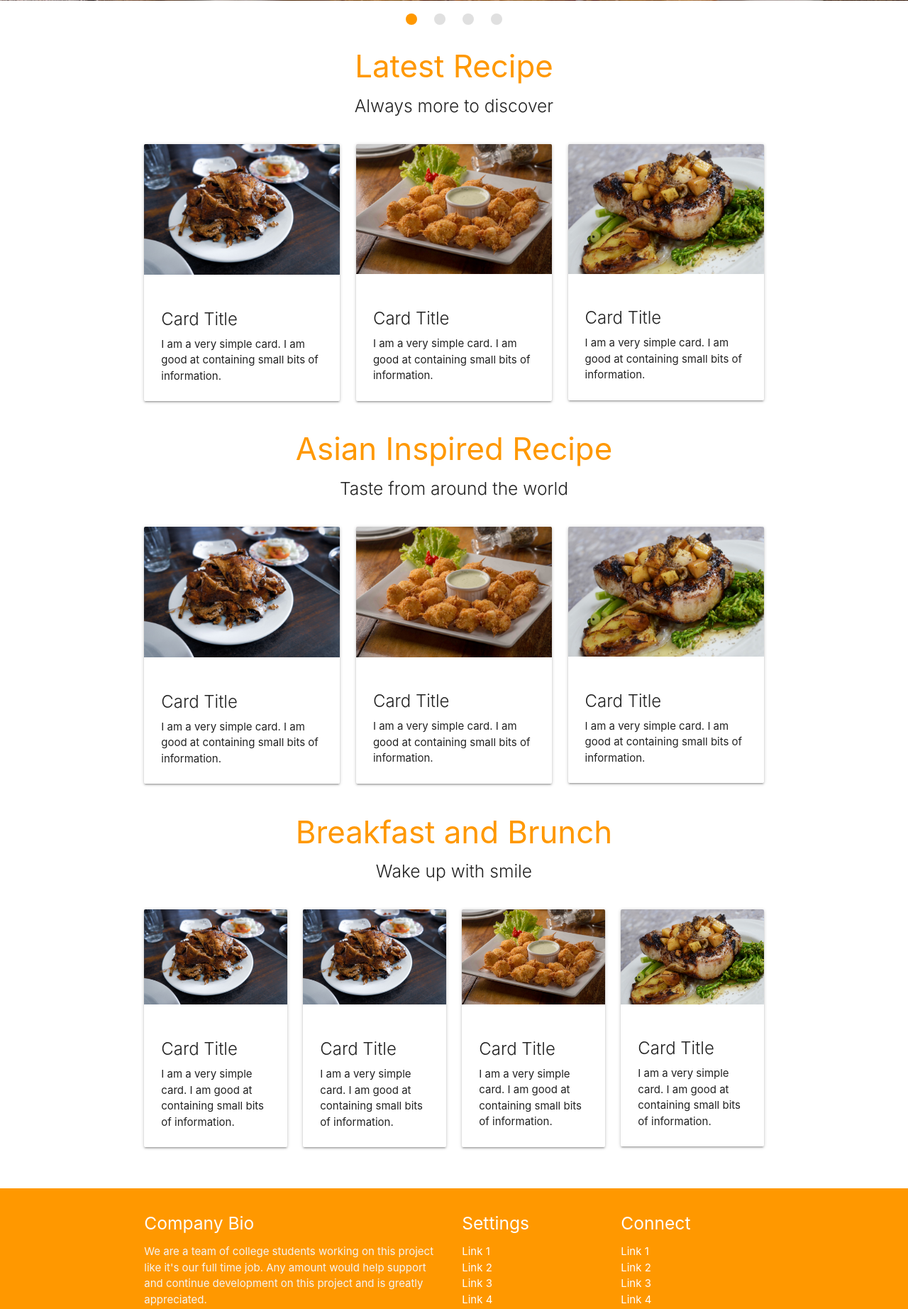
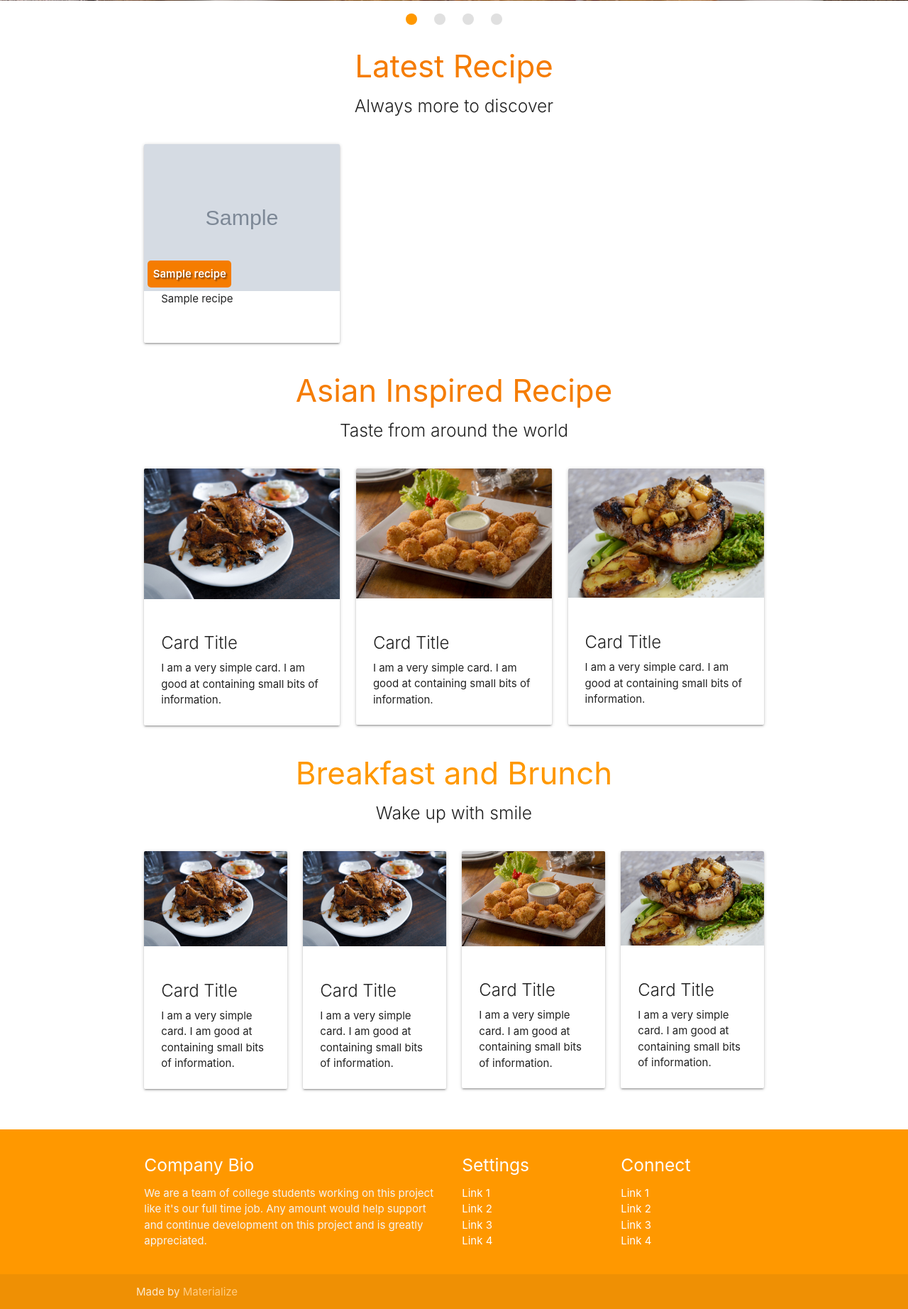
Before and after one commit to hervembarga/milestoneProject3-nyama-cuisine, a Flask app: page / in a window 1280 px wide. Shown: the part 508-2352 px from the top of the page at 71% size. Run offline with Flask 2, Linux system fonts and the light colour scheme; grey boxes marked "Sample" are stand-in pictures; a database or web service that is not in the repository returns one stand-in record (values such as "Sample title"); some libraries are stand-ins or nearby versions.

Commit message:
Start replacing images from index page from info into database

```diff
--- a/app.py
+++ b/app.py
@@ -36,7 +36,9 @@ def allowed_file(filename):
 @app.route("/")
 def index():
     categories = mongo.db.Categories.find()
-    return render_template("index.html", categories=categories)
+    latestRecipes = list(mongo.db.Recipes.find().limit(3)
+        .sort("submission_date",-1))
+    return render_template("index.html", latestRecipes=latestRecipes)
 # to be completed!
 
 
--- a/static/css/style.css
+++ b/static/css/style.css
@@ -114,3 +114,10 @@ nav .input-field .search-icon{
 .card-panel .margin-botton-0{
     margin-bottom: 0;
 }
+.text-shadow {
+    text-shadow: 2px 2px 2px rgba(0, 0, 0, 0.5);
+}
+.card .card-image .index-card-title {
+    font-size: 1rem;
+    font-weight: 600;
+}
--- a/templates/index.html
+++ b/templates/index.html
@@ -36,50 +36,30 @@
         <!-- last recipe -->
         <section>
             <div class="container">
-                <h3 class="header center orange-text">Latest Recipe</h3>
+                <h3 class="header center orange-text text-darken-2">Latest Recipe</h3>
                 <h5 class="header center light">Always more to discover</h5>
                 <br>
                 <div class="row">
+                {%  for latestRecipe in latestRecipes %}
                     <div class="col s12 m4">
-                        <div class="card">
+                        <div class="card my-medium">
                             <div class="card-image">
-                                <img src="{{ url_for('static', filename='images/slider2.jpg') }}">
+                                <img src="{{ url_for('static', filename='images/'+latestRecipe.inputFile) }}">
+                                <span class="orange darken-2 card-title index-card-title card-category text-shadow">{{latestRecipe.category_name}}</span>
                             </div>
                             <div class="card-content">
-                                <h4 class="card-title">Card Title</h4>
-                                <p>I am a very simple card. I am good at containing small bits of information. </p>
+                                <p>{{latestRecipe.recipe_name}}</p>
                             </div>
                         </div>
                     </div>
-                    <div class="col s12 m4">
-                        <div class="card">
-                            <div class="card-image">
-                                <img src="{{ url_for('static', filename='images/slider1.jpg') }}">
-                            </div>
-                            <div class="card-content">
-                                <h4 class="card-title">Card Title</h4>
-                                <p>I am a very simple card. I am good at containing small bits of information. </p>
-                            </div>
-                        </div>
-                    </div>
-                    <div class="col s12 m4">
-                        <div class="card">
-                            <div class="card-image">
-                                <img src="{{ url_for('static', filename='images/slider3.jpg') }}">
-                            </div>
-                            <div class="card-content">
-                                <h4 class="card-title">Card Title</h4>
-                                <p>I am a very simple card. I am good at containing small bits of information. </p>
-                            </div>
-                        </div>
-                    </div>
+                {% endfor %}
                 </div>
             </div>
         </section>
         <!-- inspired recipe -->
         <section>
             <div class="container">
-                <h3 class="header center orange-text">Asian Inspired Recipe</h3>
+                <h3 class="header center orange-text text-darken-2">Asian Inspired Recipe</h3>
                 <h5 class="header center light">Taste from around the world</h5>
                 <br>
                 <div class="row">
```
